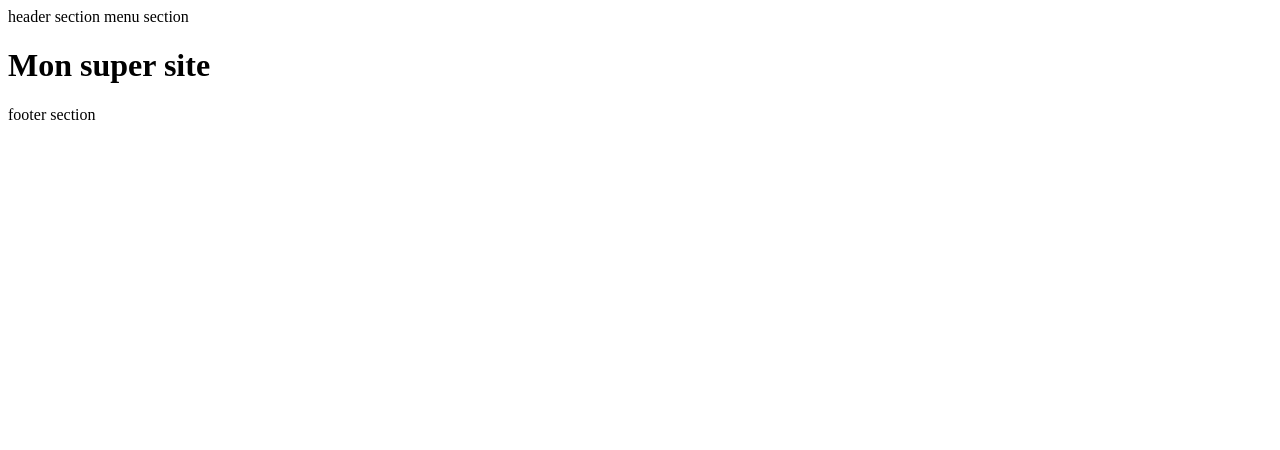
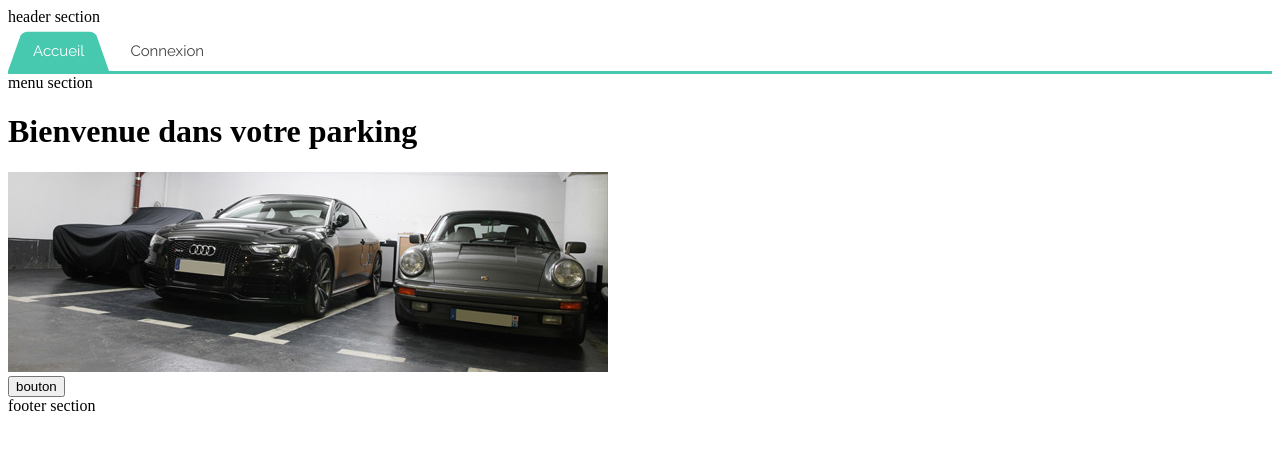
Before and after one commit to darianmot/Projet_WEB, a PHP site: page / in a window 1280 px wide. Shown: the top 450 px of the page. Run offline with PHP 8.4, Linux system fonts and the light colour scheme.

Commit message:
Style et image voiture  bouton

```diff
--- /dev/null
+++ b/css/menu.css
@@ -0,0 +1,97 @@
+@import url(http://fonts.googleapis.com/css?family=Raleway);
+#cssmenu,
+#cssmenu ul,
+#cssmenu ul li,
+#cssmenu ul li a {
+    margin: 0;
+    padding: 0;
+    border: 0;
+    list-style: none;
+    line-height: 1;
+    display: block;
+    position: relative;
+    -webkit-box-sizing: border-box;
+    -moz-box-sizing: border-box;
+    box-sizing: border-box;
+}
+#cssmenu:after,
+#cssmenu > ul:after {
+    content: ".";
+    display: block;
+    clear: both;
+    visibility: hidden;
+    line-height: 0;
+    height: 0;
+}
+#cssmenu {
+    width: auto;
+    border-bottom: 3px solid #47c9af;
+    font-family: Raleway, sans-serif;
+    line-height: 1;
+}
+#cssmenu ul {
+    background: #ffffff;
+}
+#cssmenu > ul > li {
+    float: left;
+}
+#cssmenu.align-center > ul {
+    font-size: 0;
+    text-align: center;
+}
+#cssmenu.align-center > ul > li {
+    display: inline-block;
+    float: none;
+}
+#cssmenu.align-right > ul > li {
+    float: right;
+}
+#cssmenu.align-right > ul > li > a {
+    margin-right: 0;
+    margin-left: -4px;
+}
+#cssmenu > ul > li > a {
+    z-index: 2;
+    padding: 18px 25px 12px 25px;
+    font-size: 15px;
+    font-weight: 400;
+    text-decoration: none;
+    color: #444444;
+    -webkit-transition: all .2s ease;
+    -moz-transition: all .2s ease;
+    -ms-transition: all .2s ease;
+    -o-transition: all .2s ease;
+    transition: all .2s ease;
+    margin-right: -4px;
+}
+#cssmenu > ul > li.active > a,
+#cssmenu > ul > li:hover > a,
+#cssmenu > ul > li > a:hover {
+    color: #ffffff;
+}
+#cssmenu > ul > li > a:after {
+    position: absolute;
+    left: 0;
+    bottom: 0;
+    right: 0;
+    z-index: -1;
+    width: 100%;
+    height: 120%;
+    border-top-left-radius: 8px;
+    border-top-right-radius: 8px;
+    content: "";
+    -webkit-transition: all .2s ease;
+    -o-transition: all .2s ease;
+    transition: all .2s ease;
+    -webkit-transform: perspective(5px) rotateX(2deg);
+    -webkit-transform-origin: bottom;
+    -moz-transform: perspective(5px) rotateX(2deg);
+    -moz-transform-origin: bottom;
+    transform: perspective(5px) rotateX(2deg);
+    transform-origin: bottom;
+}
+#cssmenu > ul > li.active > a:after,
+#cssmenu > ul > li:hover > a:after,
+#cssmenu > ul > li > a:hover:after {
+    background: #47c9af;
+}
--- /dev/null
+++ b/css/style.css
@@ -0,0 +1,4 @@
+body
+{
+    background-color: white;
+}
--- a/index.php
+++ b/index.php
@@ -3,6 +3,8 @@
 <head>
     <meta charset="utf-8" />
     <title>Mon super site</title>
+    <link rel="stylesheet" type="text/css" href="css/style.css">
+    <link rel="stylesheet" type="text/css" href="css/menu.css">
 </head>
 
 <body>
@@ -14,8 +16,13 @@
 <!-- Le corps -->
 
 <div>
-    <h1>Mon super site</h1>
+    <h1>Bienvenue dans votre parking</h1>
+    <img src="media/images/accueil_park.jpg">
 
+</div>
+
+<div class="bouton">
+    <input type="button" value="bouton">
 </div>
 
 <!-- Le pied de page -->
--- a/template/menu.php
+++ b/template/menu.php
@@ -1 +1,12 @@
+<nav>
+
+    <div id='cssmenu'>
+        <ul>
+            <li class='active'><a href='#'>Accueil</a></li>
+            <li><a href='#'>Connexion</a></li>
+
+        </ul>
+    </div>
 <?php echo "menu section" ?>
+
+</nav>
```
Also changed, not shown: media/images/accueil_park.jpg (added), 1 other file.
